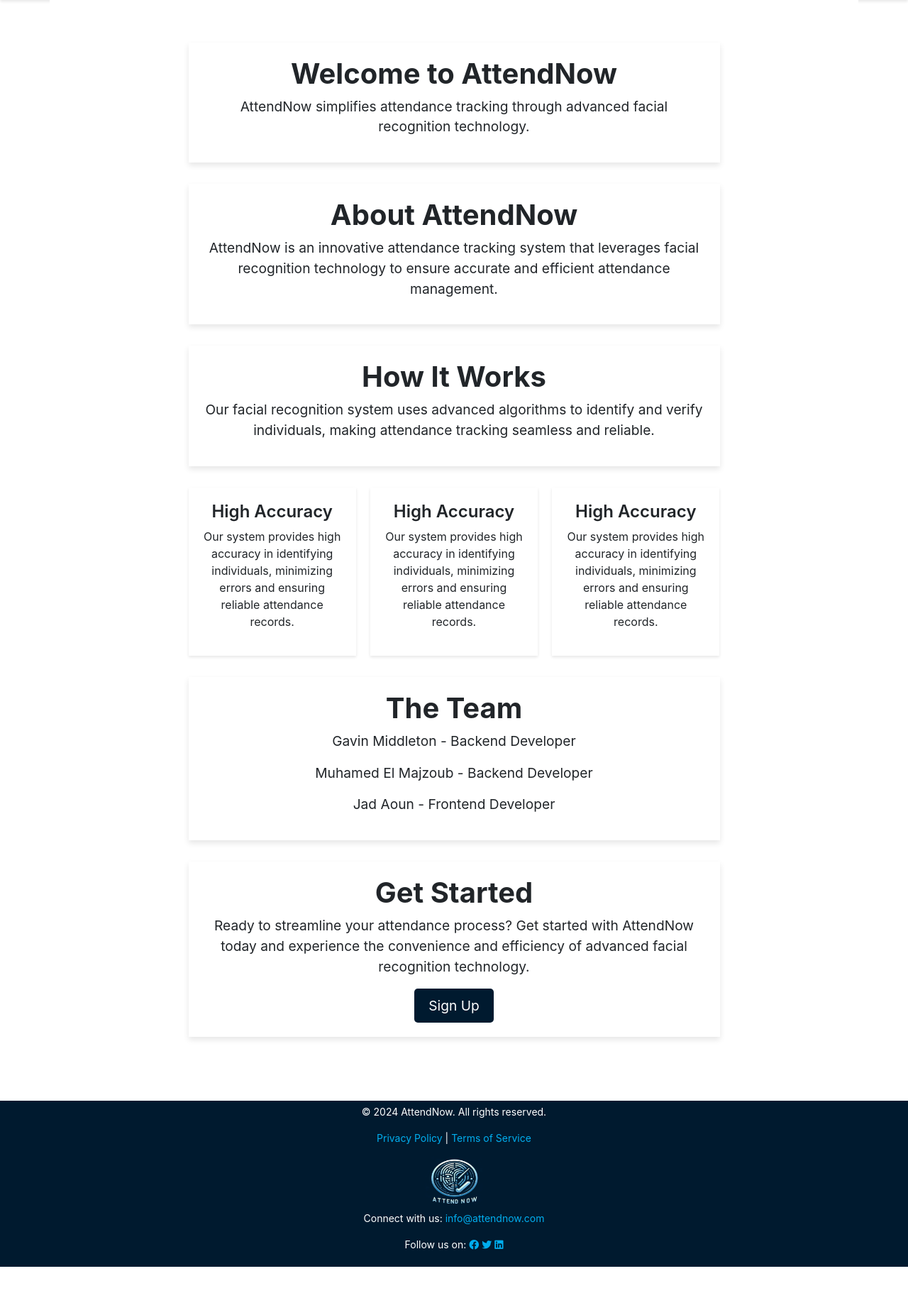
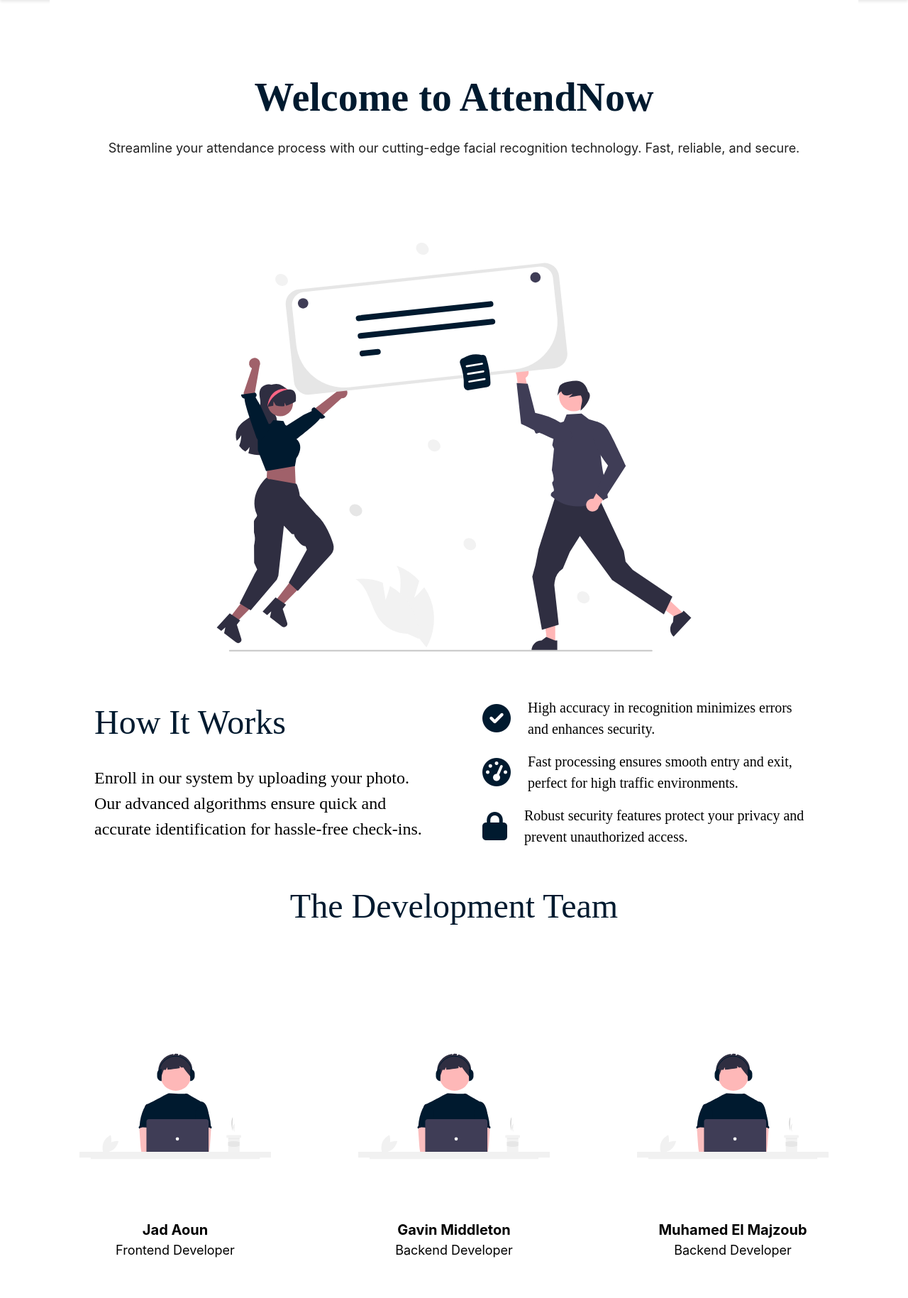
Before and after one commit to JadAoun1/AttendNow, a Django app: page / in a window 1280 px wide; the page is wider, and only the part inside the window is pictured. Shown: the part 91-1920 px from the top of that part at 71% size. Before the commit the page ends 1876 px from the top of that part, so only its background shows below. Run offline with Django 5.2, Linux system fonts and the light colour scheme; parts of the project's set-up code (start-up, migrations or seed data) failed here and were passed over; some libraries are stand-ins or nearby versions.

Commit message:
Added svg images to sign in, sign, up, and home. Removed google buttons, reformatted home page.

```diff
--- a/attendnow/attendance/templates/attendance/home.html
+++ b/attendnow/attendance/templates/attendance/home.html
@@ -6,48 +6,94 @@
 
 {% block content %}
 
-<div style="text-align: center; padding: 20px;">
-    <section style="padding: 20px; background-color: #FFFFFF; margin: 0 auto 30px auto; width: 70%; box-shadow: 0 4px 8px rgba(0,0,0,0.1);">
-        <h1 style="font-size: 2.5em; font-weight: 700;">Welcome to AttendNow</h1>
-        <p style="font-size: 1.2em;">AttendNow simplifies attendance tracking through advanced facial recognition technology.</p>
-    </section>
-
-    <section style="padding: 20px; background-color: #FFFFFF; margin: 0 auto 30px auto; width: 70%; box-shadow: 0 4px 8px rgba(0,0,0,0.1);">
-        <h1 style="font-size: 2.5em; font-weight: 700;">About AttendNow</h1>
-        <p style="font-size: 1.2em;">AttendNow is an innovative attendance tracking system that leverages facial recognition technology to ensure accurate and efficient attendance management.</p>
-    </section>
-
-    <section style="padding: 20px; background-color: #FFFFFF; margin: 0 auto 30px auto; width: 70%; box-shadow: 0 4px 8px rgba(0,0,0,0.1); ">
-        <h1 style="font-size: 2.5em; font-weight: 700;">How It Works</h1>
-        <p style="font-size: 1.2em;">Our facial recognition system uses advanced algorithms to identify and verify individuals, making attendance tracking seamless and reliable.</p>
-    </section>
-
-    <div style="display: flex; justify-content: center; flex-wrap: wrap; gap: 20px; margin: 0 auto 30px auto; width: 70%;">
-        <div style="flex: 1 1 calc(33% - 20px); padding: 20px; background-color: #FFFFFF; box-shadow: 0 2px 4px rgba(0,0,0,0.1);">
-            <h3 style="font-size: 1.5em; font-weight: 600;">High Accuracy</h3>
-            <p style="font-size: 1em;">Our system provides high accuracy in identifying individuals, minimizing errors and ensuring reliable attendance records.</p>
+<div style="width: 100%; min-height: 100vh; padding: 64px 24px; background: white; display: flex; flex-direction: column; align-items: center; justify-content: flex-start;">
+    <div style="max-width: 1440px; width: 100%; display: flex; flex-direction: column; align-items: center; gap: 80px;">
+        <div style="width: 100%; display: flex; flex-direction: column; align-items: center; gap: 40px;">
+            <div style="width: 100%; display: flex; flex-direction: column; align-items: center; gap: 24px;">
+                <div style="text-align: center; color: #001A2F; font-size: 56px; font-family: 'Inika', serif; font-weight: 700; line-height: 67.20px;">Welcome to AttendNow</div>
+                <div style="text-align: center; color: #212121; font-size: 18px; font-family: 'Inter', sans-serif; font-weight: 400; line-height: 27px;">Streamline your attendance process with our cutting-edge facial recognition technology. Fast, reliable, and secure.</div>
+            </div>
+            <div style="width: 100%; display: flex; justify-content: center; gap: 16px;">
+                <!-- Empty div for future buttons or links -->
+            </div>
         </div>
-        <div style="flex: 1 1 calc(33% - 20px); padding: 20px; background-color: #FFFFFF; box-shadow: 0 2px 4px rgba(0,0,0,0.1);">
-            <h3 style="font-size: 1.5em; font-weight: 600;">High Accuracy</h3>
-            <p style="font-size: 1em;">Our system provides high accuracy in identifying individuals, minimizing errors and ensuring reliable attendance records.</p>
-        </div>
-        <div style="flex: 1 1 calc(33% - 20px); padding: 20px; background-color: #FFFFFF; box-shadow: 0 2px 4px rgba(0,0,0,0.1);">
-            <h3 style="font-size: 1.5em; font-weight: 600;">High Accuracy</h3>
-            <p style="font-size: 1em;">Our system provides high accuracy in identifying individuals, minimizing errors and ensuring reliable attendance records.</p>
+        <div style="width: 100%; background: white; display: flex; align-items: center; justify-content: center;">
+            <img style="width: 100%; height: auto; max-height: 576px;" src="{% static 'undraw_happy_announcement_re_tsm0.svg' %}" alt="Facial Recognition Technology"/>
         </div>
     </div>
 
-    <section style="padding: 20px; background-color: #FFFFFF; margin: 0 auto 30px auto; width: 70%; box-shadow: 0 4px 8px rgba(0,0,0,0.1);">
-        <h1 style="font-size: 2.5em; font-weight: 700;">The Team</h1>
-        <p style="font-size: 1.2em;">Gavin Middleton - Backend Developer</p>
-        <p style="font-size: 1.2em;">Muhamed El Majzoub - Backend Developer</p>
-        <p style="font-size: 1.2em;">Jad Aoun - Frontend Developer</p>
-    </section>
+    <div style="max-width: 1440px; width: 100%; display: flex; justify-content: space-between; align-items: flex-start; padding: 64px 24px; gap: 80px;">
+        <div style="flex: 1; display: flex; flex-direction: column; align-items: flex-start; gap: 24px;">
+            <div style="color: #001A2F; font-size: 48px; font-family: 'Inika', serif; font-weight: 400;">How It Works</div>
+            <div style="color: black; font-size: 24px; font-family: 'Inika', serif; font-weight: 400;">Enroll in our system by uploading your photo. Our advanced algorithms ensure quick and accurate identification for hassle-free check-ins.</div>
+        </div>
+        <div style="flex: 1; display: flex; flex-direction: column; align-items: flex-start; gap: 16px;">
+            <div style="display: flex; align-items: center; gap: 24px;">
+                <i class="fas fa-check-circle" style="font-size: 40px; color: #001A2F; flex-shrink: 0;"></i>
+                <div style="color: black; font-size: 20px; font-family: 'Inika', serif; font-weight: 400;">High accuracy in recognition minimizes errors and enhances security.</div>
+            </div>
+            <div style="display: flex; align-items: center; gap: 24px;">
+                <i class="fas fa-tachometer-alt" style="font-size: 40px; color: #001A2F; flex-shrink: 0;"></i>
+                <div style="color: black; font-size: 20px; font-family: 'Inika', serif; font-weight: 400;">Fast processing ensures smooth entry and exit, perfect for high traffic environments.</div>
+            </div>
+            <div style="display: flex; align-items: center; gap: 24px;">
+                <i class="fas fa-lock" style="font-size: 40px; color: #001A2F; flex-shrink: 0;"></i>
+                <div style="color: black; font-size: 20px; font-family: 'Inika', serif; font-weight: 400;">Robust security features protect your privacy and prevent unauthorized access.</div>
+            </div>
+        </div>
+    </div>
 
-    <section style="padding: 20px; background-color: #FFFFFF; margin: 0 auto 30px auto; width: 70%; box-shadow: 0 4px 8px rgba(0,0,0,0.1);">
-        <h1 style="font-size: 2.5em; font-weight: 700;">Get Started</h1>
-        <p style="font-size: 1.2em;">Ready to streamline your attendance process? Get started with AttendNow today and experience the convenience and efficiency of advanced facial recognition technology.</p>
-        <a href="{% url 'sign_up' %}" style="display: inline-block; background-color: #001A2F; color: white; padding: 10px 20px; font-size: 1.2em; border-radius: 5px; text-decoration: none;">Sign Up</a>
-    </section>
+    <div style="width: 1131px; height: 560px; flex-direction: column; justify-content: flex-start; align-items: center; gap: 64px; display: inline-flex">
+        <div style="height: 102px; flex-direction: column; justify-content: flex-start; align-items: center; gap: 16px; display: flex">
+            <div style="color: #001A2F; font-size: 48px; font-family: 'Inika', serif; font-weight: 400; line-height: 38.40px; word-wrap: break-word">The Development Team</div>
+        </div>
+        <div style="align-self: stretch; justify-content: center; align-items: flex-start; gap: 48px; display: inline-flex">
+            <div style="flex: 1 1 0; flex-direction: column; justify-content: flex-start; align-items: center; gap: 24px; display: inline-flex">
+                <div style="width: 270px; height: 270px; justify-content: center; align-items: center; display: inline-flex">
+                    <img style="width: 270px; align-self: stretch" src="{% static 'undraw_coding_re_iv62.svg' %}" />
+                </div>
+                <div style="align-self: stretch; height: 57px; flex-direction: column; justify-content: flex-start; align-items: center; gap: 16px; display: flex">
+                    <div style="align-self: stretch; height: 57px; flex-direction: column; justify-content: flex-start; align-items: center; display: flex">
+                        <div style="align-self: stretch; text-align: center; color: black; font-size: 20px; font-family: Inter; font-weight: 700; line-height: 30px; word-wrap: break-word">Jad Aoun</div>
+                        <div style="align-self: stretch; text-align: center; color: black; font-size: 18px; font-family: Inter; font-weight: 400; line-height: 27px; word-wrap: break-word">Frontend Developer</div>
+                    </div>
+                </div>
+            </div>
+            <div style="flex: 1 1 0; flex-direction: column; justify-content: flex-start; align-items: center; gap: 24px; display: inline-flex">
+                <div style="width: 270px; height: 270px; justify-content: center; align-items: center; display: inline-flex">
+                    <img style="width: 270px; align-self: stretch" src="{% static 'undraw_coding_re_iv62.svg' %}" />
+                </div>
+                <div style="align-self: stretch; height: 57px; flex-direction: column; justify-content: flex-start; align-items: center; gap: 16px; display: flex">
+                    <div style="align-self: stretch; height: 57px; flex-direction: column; justify-content: flex-start; align-items: center; display: flex">
+                        <div style="align-self: stretch; text-align: center; color: black; font-size: 20px; font-family: Inter; font-weight: 700; line-height: 30px; word-wrap: break-word">Gavin Middleton</div>
+                        <div style="align-self: stretch; text-align: center; color: black; font-size: 18px; font-family: Inter; font-weight: 400; line-height: 27px; word-wrap: break-word">Backend Developer</div>
+                    </div>
+                </div>
+            </div>
+            <div style="flex: 1 1 0; flex-direction: column; justify-content: flex-start; align-items: center; gap: 24px; display: inline-flex">
+                <div style="width: 270px; height: 270px; justify-content: center; align-items: center; display: inline-flex">
+                    <img style="width: 270px; align-self: stretch" src="{% static 'undraw_coding_re_iv62.svg' %}" />
+                </div>
+                <div style="align-self: stretch; height: 57px; flex-direction: column; justify-content: flex-start; align-items: center; gap: 16px; display: flex">
+                    <div style="align-self: stretch; height: 57px; flex-direction: column; justify-content: flex-start; align-items: center; display: flex">
+                        <div style="align-self: stretch; text-align: center; color: black; font-size: 20px; font-family: Inter; font-weight: 700; line-height: 30px; word-wrap: break-word">Muhamed El Majzoub</div>
+                        <div style="align-self: stretch; text-align: center; color: black; font-size: 18px; font-family: Inter; font-weight: 400; line-height: 27px; word-wrap: break-word">Backend Developer</div>
+                    </div>
+                </div>
+            </div>
+        </div>
+    </div>
+
+    <div style="width: 1440px; height: 391px; padding-left: 24px; padding-right: 24px; padding-top: 64px; padding-bottom: 64px; background: white; flex-direction: column; justify-content: flex-start; align-items: center; gap: 80px; display: inline-flex">
+        <div style="height: 263px; padding: 32px; background: #F5F7FA; border-radius: 16px; flex-direction: column; justify-content: flex-start; align-items: center; gap: 40px; display: flex">
+            <div style="align-self: stretch; height: 199px; flex-direction: column; justify-content: flex-start; align-items: center; gap: 24px; display: flex">
+                <div style="align-self: stretch; text-align: center; color: black; font-size: 48px; font-family: Inter; font-weight: 700; line-height: 57.60px; word-wrap: break-word">Ready to Get Started?</div>
+                <div style="align-self: stretch; text-align: center; color: black; font-size: 20px; font-family: Inika; font-weight: 400; word-wrap: break-word">Join AttendNow and transform your attendance management with our reliable facial recognition technology.</div>
+                <div style="padding-left: 24px; padding-right: 24px; padding-top: 12px; padding-bottom: 12px; background: black; justify-content: center; align-items: center; gap: 8px; display: inline-flex">
+                    <div style="color: white; font-size: 12px; font-family: Inter; font-weight: 500; line-height: 16.80px; word-wrap: break-word">Sign Up</div>
+                </div>
+            </div>
+        </div>
+    </div>
 </div>
 {% endblock %}
```
Also changed, not shown: attendnow/attendance/templates/attendance/signIn.html (+7 -8 lines), attendnow/attendance/templates/attendance/signUp.html (+2 -5 lines), attendnow/Static/undraw_authentication_re_svpt.svg (added), attendnow/Static/undraw_coding_re_iv62.svg (added), attendnow/Static/undraw_forgot_password_re_hxwm.svg (added), attendnow/Static/undraw_happy_announcement_re_tsm0.svg (added), attendnow/Static/undraw_login_re_4vu2.svg (added), attendnow/Static/undraw_sign_up_n6im (1).svg (added), attendnow/attendance/migrations/0001_initial.py, attendnow/attendance/migrations/0002_auto_20240724_2023.py (deleted), attendnow/attendance/migrations/0003_auto_20240724_2154.py (deleted), attendnow/attendance/migrations/0003_userprofile.py (deleted), attendnow/attendance/migrations/0004_auto_20240723_2328.py (deleted), undraw_login_re_4vu2.svg (added), 1 other file.
